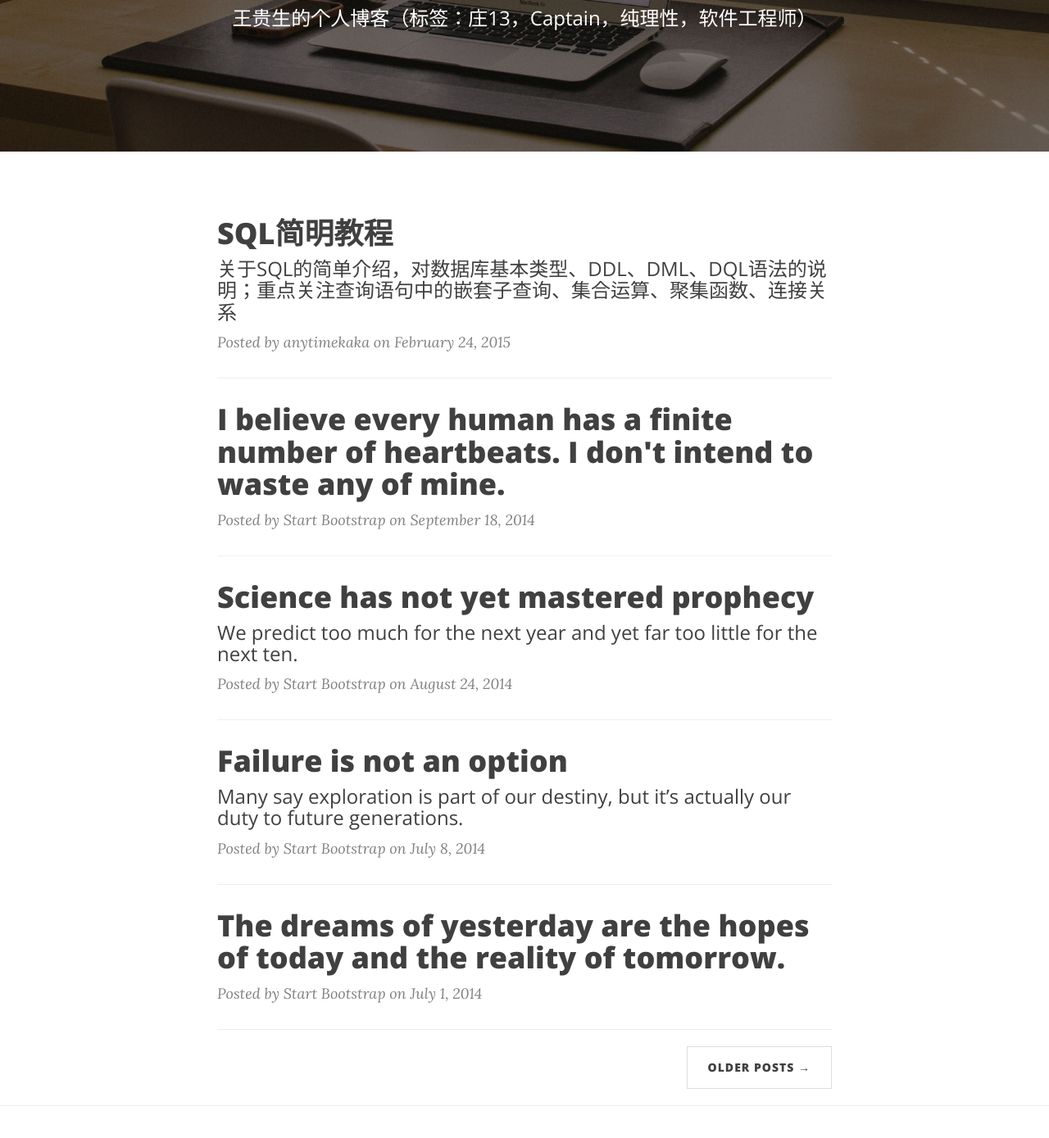
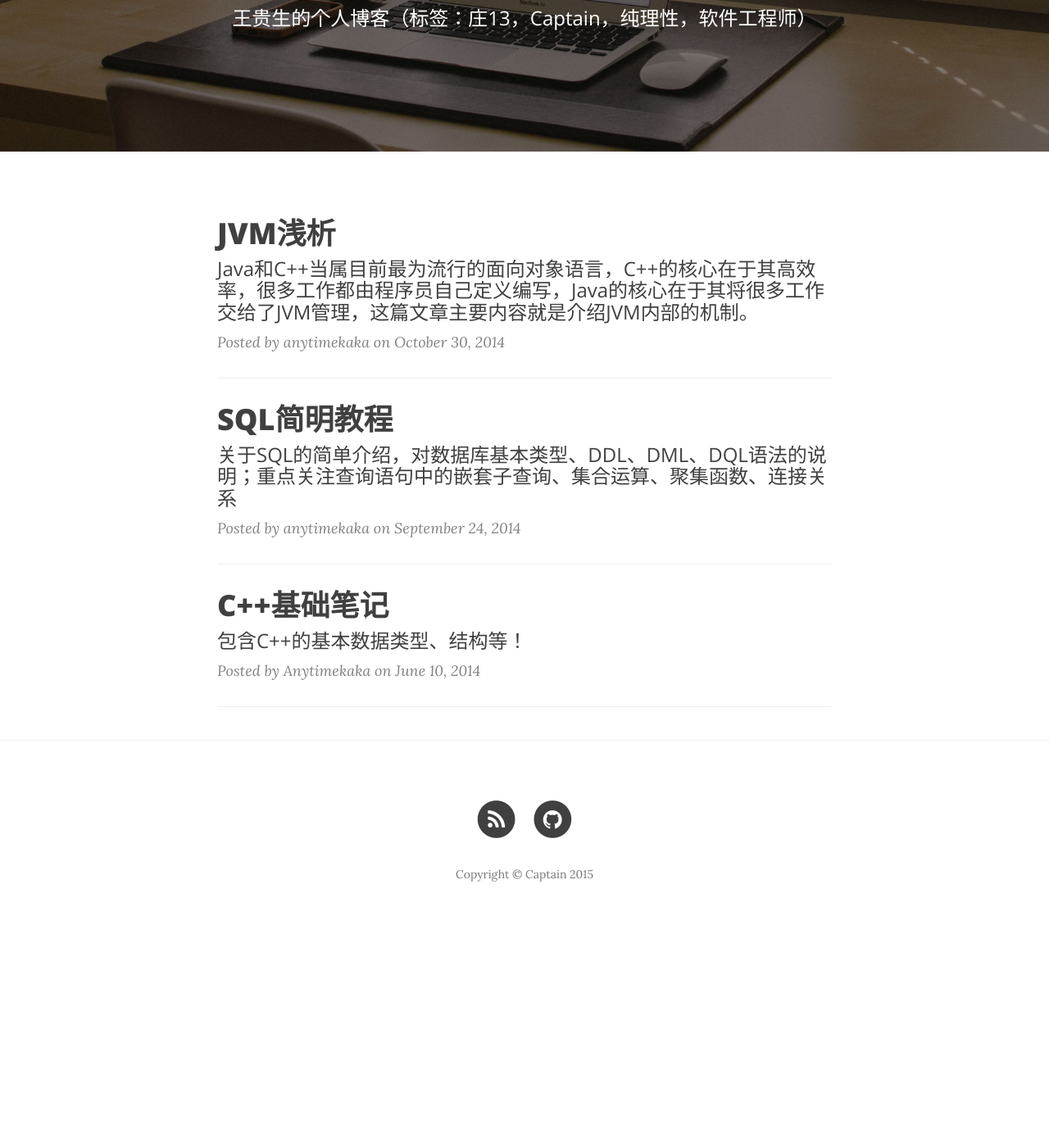
Before and after one commit to anytimekaka/anytimekaka.github.io, a Jekyll site: the page built from index.html, in a window 1280 px wide and 1400 px high, scrolled down 263 px. Shown: the top 1389 px of the window at 82% size. Built offline with Jekyll 4.4.1, drawn with Linux system fonts in a browser that asks for light colours; nearby versions of some CDN libraries; the list of posts is cut into pages by our own code; a style sheet for code colours, icons or effects is not loaded; after the commit the page ends 1406 px from its top, so only the background shows below that; part of the change alters nothing that is shown.

Commit message:
JVM和图

```diff
--- a/_posts/2014-07-01-dreams.markdown
+++ /dev/null
@@ -1,42 +0,0 @@
----
-layout:     post
-title:      "The dreams of yesterday are the hopes of today and the reality of tomorrow."
-date:       2014-07-01 12:00:00
-author:     "Start Bootstrap"
-header-img: "img/post-bg-02.jpg"
----
-
-<p>Never in all their history have men been able truly to conceive of the world as one: a single sphere, a globe, having the qualities of a globe, a round earth in which all the directions eventually meet, in which there is no center because every point, or none, is center — an equal earth which all men occupy as equals. The airman's earth, if free men make it, will be truly round: a globe in practice, not in theory.</p>
-
-<p>Science cuts two ways, of course; its products can be used for both good and evil. But there's no turning back from science. The early warnings about technological dangers also come from science.</p>
-
-<p>What was most significant about the lunar voyage was not that man set foot on the Moon but that they set eye on the earth.</p>
-
-<p>A Chinese tale tells of some men sent to harm a young girl who, upon seeing her beauty, become her protectors rather than her violators. That's how I felt seeing the Earth for the first time. I could not help but love and cherish her.</p>
-
-<p>For those who have seen the Earth from space, and for the hundreds and perhaps thousands more who will, the experience most certainly changes your perspective. The things that we share in our world are far more valuable than those which divide us.</p>
-
-<h2 class="section-heading">The Final Frontier</h2>
-
-<p>There can be no thought of finishing for ‘aiming for the stars.’ Both figuratively and literally, it is a task to occupy the generations. And no matter how much progress one makes, there is always the thrill of just beginning.</p>
-
-<p>There can be no thought of finishing for ‘aiming for the stars.’ Both figuratively and literally, it is a task to occupy the generations. And no matter how much progress one makes, there is always the thrill of just beginning.</p>
-
-<blockquote>The dreams of yesterday are the hopes of today and the reality of tomorrow. Science has not yet mastered prophecy. We predict too much for the next year and yet far too little for the next ten.</blockquote>
-
-<p>Spaceflights cannot be stopped. This is not the work of any one man or even a group of men. It is a historical process which mankind is carrying out in accordance with the natural laws of human development.</p>
-
-<h2 class="section-heading">Reaching for the Stars</h2>
-
-<p>As we got further and further away, it [the Earth] diminished in size. Finally it shrank to the size of a marble, the most beautiful you can imagine. That beautiful, warm, living object looked so fragile, so delicate, that if you touched it with a finger it would crumble and fall apart. Seeing this has to change a man.</p>
-
-<a href="#">
-    <img src="{{ site.baseurl }}/img/post-sample-image.jpg" alt="Post Sample Image">
-</a>
-<span class="caption text-muted">To go places and do things that have never been done before – that’s what living is all about.</span>
-
-<p>Space, the final frontier. These are the voyages of the Starship Enterprise. Its five-year mission: to explore strange new worlds, to seek out new life and new civilizations, to boldly go where no man has gone before.</p>
-
-<p>As I stand out here in the wonders of the unknown at Hadley, I sort of realize there’s a fundamental truth to our nature, Man must explore, and this is exploration at its greatest.</p>
-
-<p>Placeholder text by <a href="http://spaceipsum.com/">Space Ipsum</a>. Photographs by <a href="https://www.flickr.com/photos/nasacommons/">NASA on The Commons</a>.</p>
--- a/_posts/2014-07-08-failure-is-not-an-option.markdown
+++ /dev/null
@@ -1,43 +0,0 @@
----
-layout:     post
-title:      "Failure is not an option"
-subtitle:   "Many say exploration is part of our destiny, but it’s actually our duty to future generations."
-date:       2014-07-08 12:00:00
-author:     "Start Bootstrap"
-header-img: "img/post-bg-03.jpg"
----
-
-<p>Never in all their history have men been able truly to conceive of the world as one: a single sphere, a globe, having the qualities of a globe, a round earth in which all the directions eventually meet, in which there is no center because every point, or none, is center — an equal earth which all men occupy as equals. The airman's earth, if free men make it, will be truly round: a globe in practice, not in theory.</p>
-
-<p>Science cuts two ways, of course; its products can be used for both good and evil. But there's no turning back from science. The early warnings about technological dangers also come from science.</p>
-
-<p>What was most significant about the lunar voyage was not that man set foot on the Moon but that they set eye on the earth.</p>
-
-<p>A Chinese tale tells of some men sent to harm a young girl who, upon seeing her beauty, become her protectors rather than her violators. That's how I felt seeing the Earth for the first time. I could not help but love and cherish her.</p>
-
-<p>For those who have seen the Earth from space, and for the hundreds and perhaps thousands more who will, the experience most certainly changes your perspective. The things that we share in our world are far more valuable than those which divide us.</p>
-
-<h2 class="section-heading">The Final Frontier</h2>
-
-<p>There can be no thought of finishing for ‘aiming for the stars.’ Both figuratively and literally, it is a task to occupy the generations. And no matter how much progress one makes, there is always the thrill of just beginning.</p>
-
-<p>There can be no thought of finishing for ‘aiming for the stars.’ Both figuratively and literally, it is a task to occupy the generations. And no matter how much progress one makes, there is always the thrill of just beginning.</p>
-
-<blockquote>The dreams of yesterday are the hopes of today and the reality of tomorrow. Science has not yet mastered prophecy. We predict too much for the next year and yet far too little for the next ten.</blockquote>
-
-<p>Spaceflights cannot be stopped. This is not the work of any one man or even a group of men. It is a historical process which mankind is carrying out in accordance with the natural laws of human development.</p>
-
-<h2 class="section-heading">Reaching for the Stars</h2>
-
-<p>As we got further and further away, it [the Earth] diminished in size. Finally it shrank to the size of a marble, the most beautiful you can imagine. That beautiful, warm, living object looked so fragile, so delicate, that if you touched it with a finger it would crumble and fall apart. Seeing this has to change a man.</p>
-
-<a href="#">
-    <img src="{{ site.baseurl }}/img/post-sample-image.jpg" alt="Post Sample Image">
-</a>
-<span class="caption text-muted">To go places and do things that have never been done before – that’s what living is all about.</span>
-
-<p>Space, the final frontier. These are the voyages of the Starship Enterprise. Its five-year mission: to explore strange new worlds, to seek out new life and new civilizations, to boldly go where no man has gone before.</p>
-
-<p>As I stand out here in the wonders of the unknown at Hadley, I sort of realize there’s a fundamental truth to our nature, Man must explore, and this is exploration at its greatest.</p>
-
-<p>Placeholder text by <a href="http://spaceipsum.com/">Space Ipsum</a>. Photographs by <a href="https://www.flickr.com/photos/nasacommons/">NASA on The Commons</a>.</p>
--- a/_posts/2014-08-24-science-has-not-yet-mastered-prophecy.markdown
+++ /dev/null
@@ -1,43 +0,0 @@
----
-layout:     post
-title:      "Science has not yet mastered prophecy"
-subtitle:   "We predict too much for the next year and yet far too little for the next ten."
-date:       2014-08-24 12:00:00
-author:     "Start Bootstrap"
-header-img: "img/post-bg-04.jpg"
----
-
-<p>Never in all their history have men been able truly to conceive of the world as one: a single sphere, a globe, having the qualities of a globe, a round earth in which all the directions eventually meet, in which there is no center because every point, or none, is center — an equal earth which all men occupy as equals. The airman's earth, if free men make it, will be truly round: a globe in practice, not in theory.</p>
-
-<p>Science cuts two ways, of course; its products can be used for both good and evil. But there's no turning back from science. The early warnings about technological dangers also come from science.</p>
-
-<p>What was most significant about the lunar voyage was not that man set foot on the Moon but that they set eye on the earth.</p>
-
-<p>A Chinese tale tells of some men sent to harm a young girl who, upon seeing her beauty, become her protectors rather than her violators. That's how I felt seeing the Earth for the first time. I could not help but love and cherish her.</p>
-
-<p>For those who have seen the Earth from space, and for the hundreds and perhaps thousands more who will, the experience most certainly changes your perspective. The things that we share in our world are far more valuable than those which divide us.</p>
-
-<h2 class="section-heading">The Final Frontier</h2>
-
-<p>There can be no thought of finishing for ‘aiming for the stars.’ Both figuratively and literally, it is a task to occupy the generations. And no matter how much progress one makes, there is always the thrill of just beginning.</p>
-
-<p>There can be no thought of finishing for ‘aiming for the stars.’ Both figuratively and literally, it is a task to occupy the generations. And no matter how much progress one makes, there is always the thrill of just beginning.</p>
-
-<blockquote>The dreams of yesterday are the hopes of today and the reality of tomorrow. Science has not yet mastered prophecy. We predict too much for the next year and yet far too little for the next ten.</blockquote>
-
-<p>Spaceflights cannot be stopped. This is not the work of any one man or even a group of men. It is a historical process which mankind is carrying out in accordance with the natural laws of human development.</p>
-
-<h2 class="section-heading">Reaching for the Stars</h2>
-
-<p>As we got further and further away, it [the Earth] diminished in size. Finally it shrank to the size of a marble, the most beautiful you can imagine. That beautiful, warm, living object looked so fragile, so delicate, that if you touched it with a finger it would crumble and fall apart. Seeing this has to change a man.</p>
-
-<a href="#">
-    <img src="{{ site.baseurl }}/img/post-sample-image.jpg" alt="Post Sample Image">
-</a>
-<span class="caption text-muted">To go places and do things that have never been done before – that’s what living is all about.</span>
-
-<p>Space, the final frontier. These are the voyages of the Starship Enterprise. Its five-year mission: to explore strange new worlds, to seek out new life and new civilizations, to boldly go where no man has gone before.</p>
-
-<p>As I stand out here in the wonders of the unknown at Hadley, I sort of realize there’s a fundamental truth to our nature, Man must explore, and this is exploration at its greatest.</p>
-
-<p>Placeholder text by <a href="http://spaceipsum.com/">Space Ipsum</a>. Photographs by <a href="https://www.flickr.com/photos/nasacommons/">NASA on The Commons</a>.</p>
--- a/_posts/2014-09-18-i-believe.markdown
+++ /dev/null
@@ -1,42 +0,0 @@
----
-layout:     post
-title:      "I believe every human has a finite number of heartbeats. I don't intend to waste any of mine."
-date:       2014-09-18 12:00:00
-author:     "Start Bootstrap"
-header-img: "img/post-bg-05.jpg"
----
-
-<p>Never in all their history have men been able truly to conceive of the world as one: a single sphere, a globe, having the qualities of a globe, a round earth in which all the directions eventually meet, in which there is no center because every point, or none, is center — an equal earth which all men occupy as equals. The airman's earth, if free men make it, will be truly round: a globe in practice, not in theory.</p>
-
-<p>Science cuts two ways, of course; its products can be used for both good and evil. But there's no turning back from science. The early warnings about technological dangers also come from science.</p>
-
-<p>What was most significant about the lunar voyage was not that man set foot on the Moon but that they set eye on the earth.</p>
-
-<p>A Chinese tale tells of some men sent to harm a young girl who, upon seeing her beauty, become her protectors rather than her violators. That's how I felt seeing the Earth for the first time. I could not help but love and cherish her.</p>
-
-<p>For those who have seen the Earth from space, and for the hundreds and perhaps thousands more who will, the experience most certainly changes your perspective. The things that we share in our world are far more valuable than those which divide us.</p>
-
-<h2 class="section-heading">The Final Frontier</h2>
-
-<p>There can be no thought of finishing for ‘aiming for the stars.’ Both figuratively and literally, it is a task to occupy the generations. And no matter how much progress one makes, there is always the thrill of just beginning.</p>
-
-<p>There can be no thought of finishing for ‘aiming for the stars.’ Both figuratively and literally, it is a task to occupy the generations. And no matter how much progress one makes, there is always the thrill of just beginning.</p>
-
-<blockquote>The dreams of yesterday are the hopes of today and the reality of tomorrow. Science has not yet mastered prophecy. We predict too much for the next year and yet far too little for the next ten.</blockquote>
-
-<p>Spaceflights cannot be stopped. This is not the work of any one man or even a group of men. It is a historical process which mankind is carrying out in accordance with the natural laws of human development.</p>
-
-<h2 class="section-heading">Reaching for the Stars</h2>
-
-<p>As we got further and further away, it [the Earth] diminished in size. Finally it shrank to the size of a marble, the most beautiful you can imagine. That beautiful, warm, living object looked so fragile, so delicate, that if you touched it with a finger it would crumble and fall apart. Seeing this has to change a man.</p>
-
-<a href="#">
-    <img src="{{ site.baseurl }}/img/post-sample-image.jpg" alt="Post Sample Image">
-</a>
-<span class="caption text-muted">To go places and do things that have never been done before – that’s what living is all about.</span>
-
-<p>Space, the final frontier. These are the voyages of the Starship Enterprise. Its five-year mission: to explore strange new worlds, to seek out new life and new civilizations, to boldly go where no man has gone before.</p>
-
-<p>As I stand out here in the wonders of the unknown at Hadley, I sort of realize there’s a fundamental truth to our nature, Man must explore, and this is exploration at its greatest.</p>
-
-<p>Placeholder text by <a href="http://spaceipsum.com/">Space Ipsum</a>. Photographs by <a href="https://www.flickr.com/photos/nasacommons/">NASA on The Commons</a>.</p>
--- a/_posts/2014-09-24-SQLbasic.markdown
+++ b/_posts/2014-09-24-SQLbasic.markdown
@@ -2,7 +2,7 @@
 layout:     post
 title:      "SQL简明教程"
 subtitle:   "关于SQL的简单介绍，对数据库基本类型、DDL、DML、DQL语法的说明；重点关注查询语句中的嵌套子查询、集合运算、聚集函数、连接关系"
-date:       2015-02-24 22:30:00
+date:       2014-09-24 22:30:00
 author:     "anytimekaka"
 header-img: "img/post-bg-06.jpg"
 ---
--- /dev/null
+++ b/_posts/2014-10-30-JVM.markdown
@@ -0,0 +1,20 @@
+---
+layout:     post
+title:      "JVM浅析"
+subtitle:   "Java和C++当属目前最为流行的面向对象语言，C++的核心在于其高效率，很多工作都由程序员自己定义编写，Java的核心在于其将很多工作交给了JVM管理，这篇文章主要内容就是介绍JVM内部的机制。"
+date:       2014-10-30 23:00:00
+author:     "anytimekaka"
+header-img: "img/post-bg-02.jpg"
+---
+
+#目录
+
+* 内存区域介绍
+* 对象的创建过程
+* 对象的内存布局
+* 垃圾收集
+* 类加载
+
+#内存布局
+
+先看图：
```
Also changed, not shown: img/postimg/JVMmemory201503152142.png (added), 2 other files.
